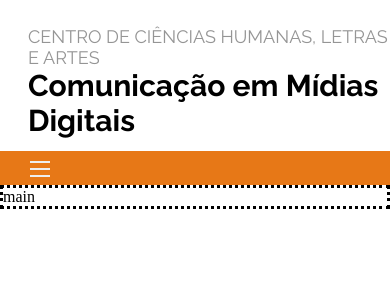
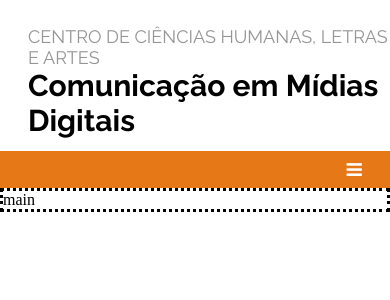
Before and after one commit to interfaceslivres/mitosis-theme, a PHP site: page / in a window 390 px wide. Shown: the top 300 px of the page. Run offline with PHP 8.4, Linux system fonts and the light colour scheme.

Commit message:
Resolvendo bug do menu responsivo

```diff
--- a/controller.js
+++ b/controller.js
@@ -12,7 +12,7 @@ function menuTransforma() {
 const accBtns = document.querySelectorAll('.acc-btn');
 
 accBtns.forEach(function(accBtn) {
-    accBtn.addEventListener('click', function() {
+  accBtn.addEventListener('touchstart', function() {
     const accContent = this.nextElementSibling;
 
     if (accContent.style.display === 'none') {
@@ -24,9 +24,17 @@ function menuTransforma() {
       });
 
       accContent.style.display = 'block';
-        accContent.style.transition = selected;
+      accContent.style.transition = 'selected';
     } else {
       accContent.style.display = 'none';
     }
   });
 });
+
+
+window.addEventListener('resize', function(event) {
+  if (this.screen.width > 813) {
+  var x = document.getElementById("myTopnav");
+  x.className = "topnav";
+  };
+}, true);
--- a/index.html
+++ b/index.html
@@ -59,32 +59,58 @@
     </div>
     <div class="nav-bar-bg">
     	<div class="nav-bar">
+        <div class="topnav" id="myTopnav">
+            <nav>
+              <ul>
+                <li><a href="#" class="active" >Início</a></li>
+                <li><a href="#">Notícias</a></li>
+                <li><a href="#">Curso</a></li>
+                <li><a href="#">Projetos</a></li>
+                <li><a href="#">Documentos</a></li>
+                <li><a href="#">Chamados</a></li>
 
-        <nav class="nav">
-          <input type="checkbox" id="nav-check">
-          <div class="nav-header">
-            <div class="nav-title">
 
-            </div>
+                <li>
+                  <div class="acc-container">
+
+                    <div class="acc-btn"><a>Docentes</a></div>
+                    <div class="acc-content" style="display: none;">
+                      <a href="#">_notícias</a>
+                      <a href="#">_corpo adminstrativo</a>
+                    </div>
+
+                    <div class="acc-btn"><a>Discentes</a></div>
+                    <div class="acc-content" style="display: none;">
+                      <a href="#">_tcc</a>
+                      <a href="#">_documentos</a>
+                      <a href="#">_projetos</a>
+                      <a href="#">_notícias</a>
+                      <a href="#">_mapa</a>
+                    </div>
+
+                    <div class="acc-btn"><a>Visitantes</a></div>
+                    <div class="acc-content" style="display: none;">
+                      <a href="#">_apresentação</a>
+                      <a href="#">_vídeos</a>
+                      <a href="#">_mapa</a>
+                    </div>
+
+                    <div class="acc-btn"><a> Links</a></div>
+                    <div class="acc-content" style="display: none;">
+                      <a href="#">_sigaa</a>
+                      <a href="#">_ufpb</a>
+                    </div>
+
+                  </div>
+                </li>
+              </ul>
+            </nav>
+            <a href="javascript:void(0);" class="icon" onclick="menuTransforma()"><i class="fa fa-bars"></i></a>
+            <div class="img-menu-h">
+              <!-- <div class= "img-pesquisa" > <img id="img-pesquisa" src="img/Busca icone.png" alt="Icone de pesquisa no site"> </div>
+              <div class="img-ac"> <img id="img-ac" src="img/Vector.png" alt="Icone de acessibilidade"> </div>  -->
           </div>
-          <div class="nav-btn">
-            <label for="nav-check">
-              <span></span>
-              <span></span>
-              <span></span>
-            </label>
-          </div>
-
-          <ul class="nav-list">
-            <li><a href="#">Início</a></li>
-            <li><a href="#">Notícias</a></li>
-            <li><a href="#">Curso</a></li>
-            <li><a href="#">Projetos</a></li>
-            <li><a href="#">Documentos</a></li>
-            <li><a href="#">Chamados</a></li>
-          </ul>
-        </nav>
-
+        </div>
     	</div>
     </div>
   </header>
--- a/style.css
+++ b/style.css
@@ -165,6 +165,9 @@
 	background: var(--laranja);
 	display: flex;
 
+
+
+
 }
 
 div.nav-bar {
@@ -174,15 +177,34 @@ div.nav-bar {
 	padding-left: 20px;
 	padding-right: 18px;
 	flex-wrap: wrap;
+
 }
 
-/* test --------------------------------------------------------------------------------------------------------------------------------------------------------------------*/
-.nav {
 
-	display: flex;
+/*-------------------------------------- test -----------------------------------------------*/
+.topnav {
+	overflow: hidden;
+	justify-content: flex-start;
+	list-style: none;
+	width: 100%;
+	position: relative;
+  }
 
+  .topnav ul li {
+
+	list-style-type: none;
+
+}
+
+.topnav ul li a:hover {
+	border-bottom: 2px solid #fff;
+}
+
+  /* Style the links inside the navigation bar */
+.topnav a {
+	float: left;
+	display: none;
 	padding: 10px;
-
 	color: #fff;
 	font-family: 'Raleway';
 	font-weight: 700;
@@ -191,74 +213,94 @@ div.nav-bar {
 	text-decoration: none;
 	padding-bottom: 3px;
 	font-family: 'Raleway';
-	justify-content: flex-start;
+	font-style: normal;
 }
-  .nav > .nav-header {
-	flex: 0.95;
+
+.topnav a.icon {
+	float: right;
+	display: flex;
+	position: absolute;
+	top:0;
+	right:0;
 }
-  .nav > .nav-header > .nav-title {
-	font-size: 22px;
-	color: #fff;
+
+.topnav.responsive {
+	position: relative;
 }
-  .nav > .nav-list {
-	justify-content: flex-start;
-	display: flex;
-	gap: 2rem;
+
+.topnav.responsive .icon {
+  position: absolute;
+  right: 0;
+  top: 0;
 }
-  .nav > .nav-list > li {
-	list-style-type: none;
+.topnav.responsive a {
+  float: none;
+  display: block;
+  text-align: left;
 }
-  .nav > .nav-list > li a {
-	text-decoration: none;
-	color: #efefef;
-	cursor: pointer;
+
+.topnav.responsive .acc-container{
+	display: block;
 }
-  .nav > #nav-check {
-	  display: none;
+
+.topnav.responsive nav ul{
+	height: 400px;
 }
-  @media (max-width: 815px) {
-
-	.nav > .nav-btn {
-		justify-content: flex-end;
-		float:right;
-		display: flex;
+.topnav nav ul{
+	height: 37px;
+	overflow: hidden;
+	transition: height 0.2s;
 }
-	.nav > .nav-btn > label {
-	  display: inline-block;
-	}
-	.nav > .nav-btn > label > span {
-	  display: flex;
 
 
-	  width: 20px;
-	  height: 5px;
-	  border-top: 2px solid #eee;
-	}
-	.nav > .nav-list {
-	  position: absolute;
-	  display: flex;
-	  flex-direction: column;
 
-	  background-color: var(--laranja);
-	  height: 0;
-	  transition: all 0.3s ease-in;
+/* Accordion */
+
+  .acc-container {
+	display: none;
+	padding-bottom: 15px;
+	width:100%;
 	overflow: hidden;
-	}
-	.nav > .nav-list > li {
-	  width: 100%;
-	}
-	.nav > #nav-check:checked ~ .nav-list {
-	  height: calc(100vh - 50px);
-	}
+	color: rgb(255, 255, 255);
+
   }
 
-/* test --------------------------------------------------------------------------------------------------------------------------------------------------------------------*/
+  .acc-btn {
+	width:100%;
+	margin:0 auto;
+	cursor:pointer;
+	background: #a7a7a7;
+	border-bottom:1px solid #000000;
+
+
+  }
+
+  .acc-content {
+	width:100%;
+	margin:0 auto;
+	background:#474747;
+
+	height: auto;
+
+  }
+
+
+  .acc-container p {
+	color: rgb(255, 255, 255);
+  }
+
+  .acc-container h3 {
+	color: rgb(255, 255, 255);
+  }
+
+/*-------------------------------------- test -----------------------------------------------*/
 
 .main {
 	grid-area: main;
 	margin-right: 0%; /*alterar no media query*/
 	border-style: dotted;
 }
+
 
 @media only screen and (min-width: 815px)  {
 
@@ -267,6 +309,7 @@ div.nav-bar {
 	.topnav a{
 	  display: flex;
 
+
 	}
 	.topnav a.icon {
 	  display: none;
@@ -274,6 +317,7 @@ div.nav-bar {
 
 	.acc-container {
 		display: none;
+
 	}
 
 	/* versão de comuputador */
```
Lines whose indentation alone changed are shown as unchanged.
